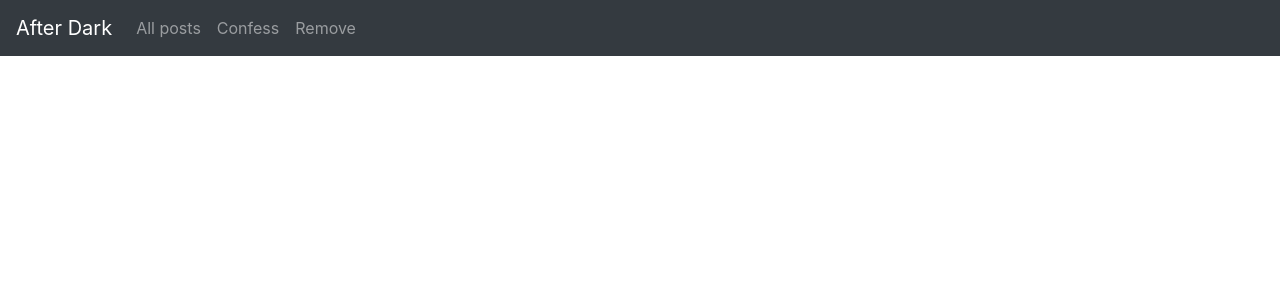
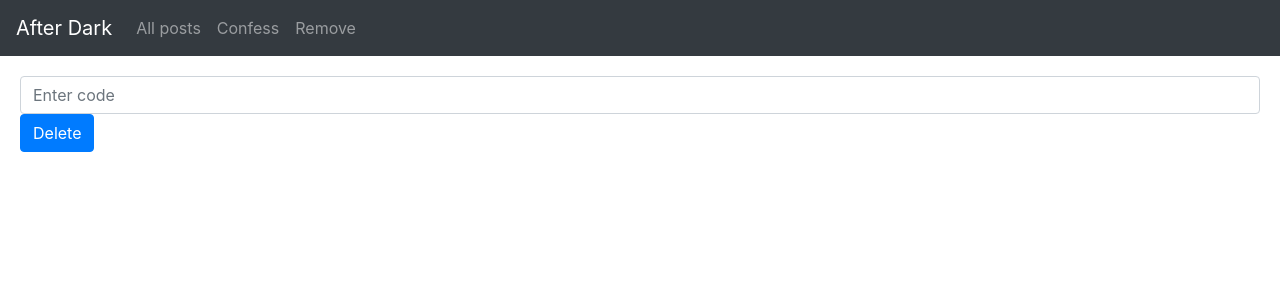
Before and after one commit to razin99/after-dark, a React (Create React App) app: page /remove in a window 1280 px wide. Shown: the top 300 px of the page. Built offline with nearby package versions, Linux system fonts and the light colour scheme.

Commit message:
Added callback code removal

```diff
--- a/src/App.js
+++ b/src/App.js
@@ -2,6 +2,8 @@ import "./App.css";
 import React from "react";
 import { AllPosts } from "./components/AllPosts";
 import { ConfessionForm } from "./components/ConfessionForm";
+import { RemovePost } from "./components/RemovePost";
+
 import {
   BrowserRouter as Router,
   Route
@@ -19,6 +21,9 @@ function App() {
         <Route exact path="/posts">
           <AllPosts />
         </Route>
+        <Route exact path="/remove">
+          <RemovePost />
+        </Route>
       </Router>
     </div>
   );
--- /dev/null
+++ b/src/components/RemovePost.js
@@ -0,0 +1,51 @@
+import React, { Component } from "react";
+import axios from "axios";
+
+export class RemovePost extends Component {
+  constructor(props) {
+    super(props);
+    this.state = {
+      callback: "",
+    };
+    this.handleTextChange = this.handleTextChange.bind(this);
+    this.handleSubmit = this.handleSubmit.bind(this);
+  }
+
+  handleTextChange(event) {
+    this.setState({ callback: event.target.value });
+  }
+
+  handleSubmit(event) {
+    event.preventDefault();
+    console.log(this.state.callback);
+    const code = this.state.callback;
+    axios
+      .delete("http://localhost:5000/posts/remove/" + code.toUpperCase())
+      .then((res) => {
+        console.log(res);
+      })
+      .catch((err) => {
+        console.log(err);
+      });
+    this.setState({ callback: "" });
+  }
+
+  render() {
+    return (
+      <form onSubmit={this.handleSubmit}>
+        <div className="form-group">
+          <input
+            className="form-control"
+            type="text"
+            placeholder="Enter code"
+            onChange={this.handleTextChange}
+            value={this.state.callback}
+          />
+          <button className="btn btn-primary" type="submit">
+            Delete
+          </button>
+        </div>
+      </form>
+    );
+  }
+}
```
